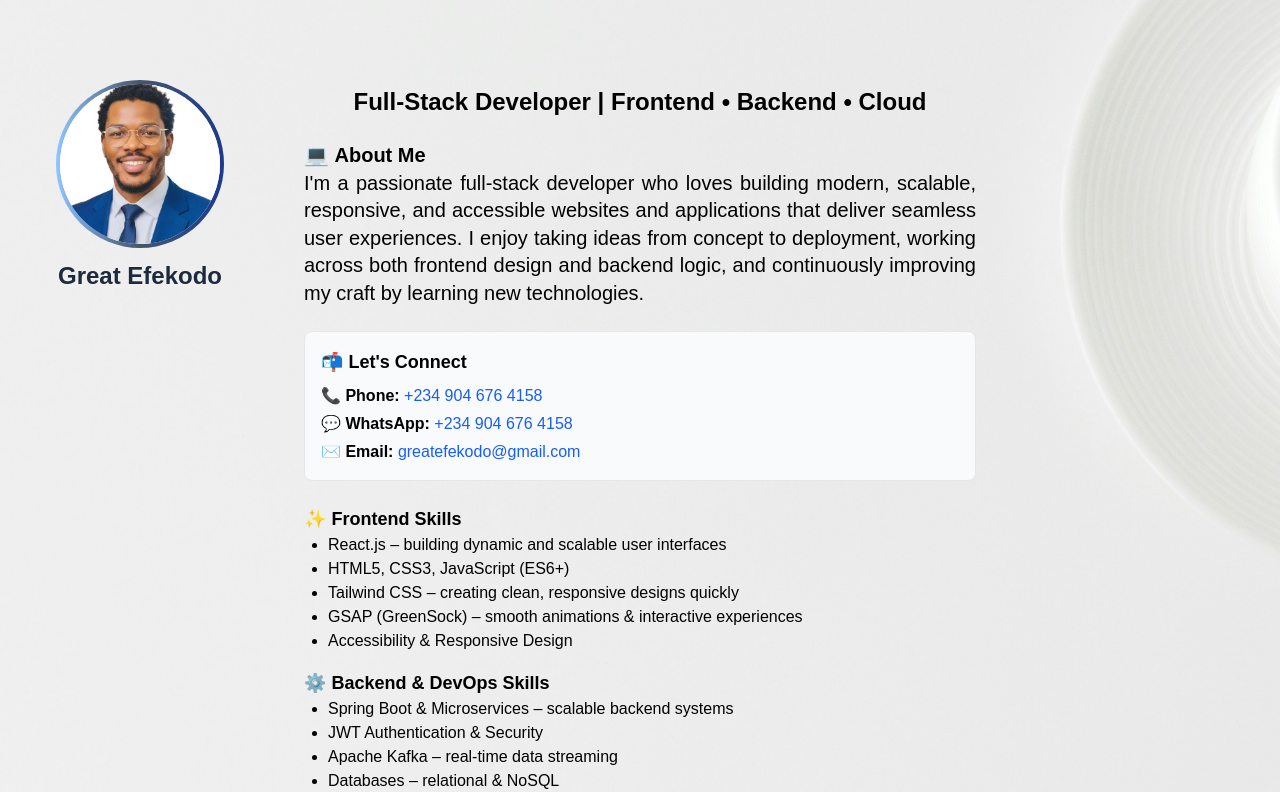
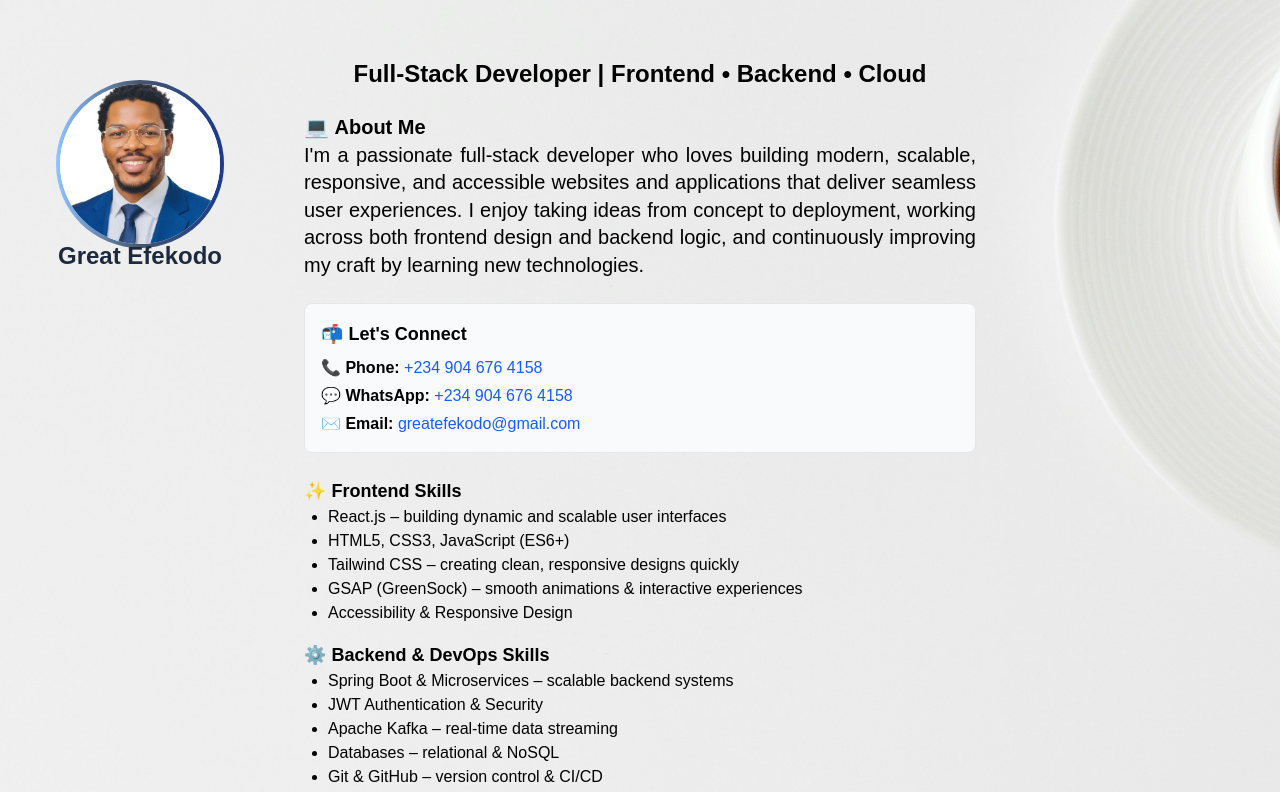
Before and after one commit to greatefekodo/Portfolio, a React (Vite) app: page / in a window 1280 px wide. Shown: the top 792 px of the page. Built offline with nearby package versions, Linux system fonts and the light colour scheme.

Commit message:
Updated UI

```diff
--- a/src/Section/About.jsx
+++ b/src/Section/About.jsx
@@ -62,8 +62,8 @@ const About = () => {
       </div>
 
       {/* Text Section */}
-      <div className="mt-8 text-center">
-        <h1 className="text-2xl font-bold text-slate-800 mb-6 great">
+      <div className="mt-3 text-center">
+        <h1 className="text-2xl font-bold text-slate-800 mb-4 great">
           Great Efekodo
         </h1>
 
```
